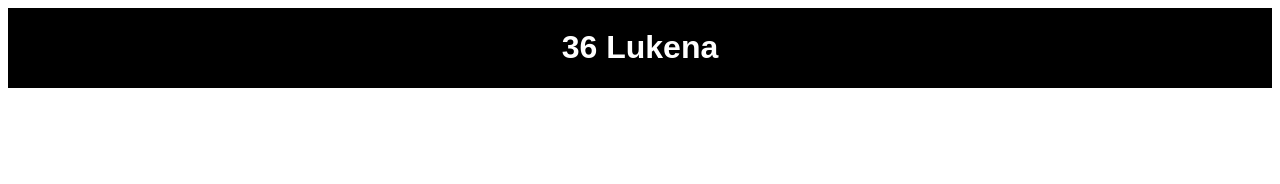
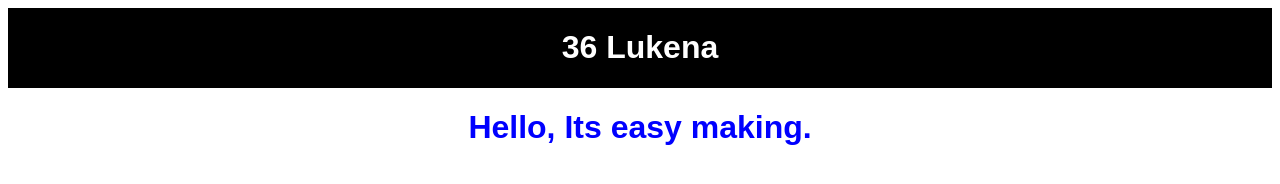
Before and after one commit to NepalJohn21/36-Lukena, a plain HTML site: page index.html in a window 1280 px wide. Drawn offline with Linux system fonts and the light colour scheme.

Commit message:
its easy

```diff
--- a/index.html
+++ b/index.html
@@ -14,6 +14,7 @@
         style="width: auto;height: auto;display: flex;justify-content: center;color: white;background-color: black;vertical-align: 50%;font-family: Arial, Helvetica, sans-serif;">
         <h1>36 Lukena</h1>
     </div>
+    <h1 style="text-align: center;color: blue;font-family: Arial, Helvetica, sans-serif;">Hello, Its easy making.</h1>
     <script src="config.js"></script>
 </body>
 
```
